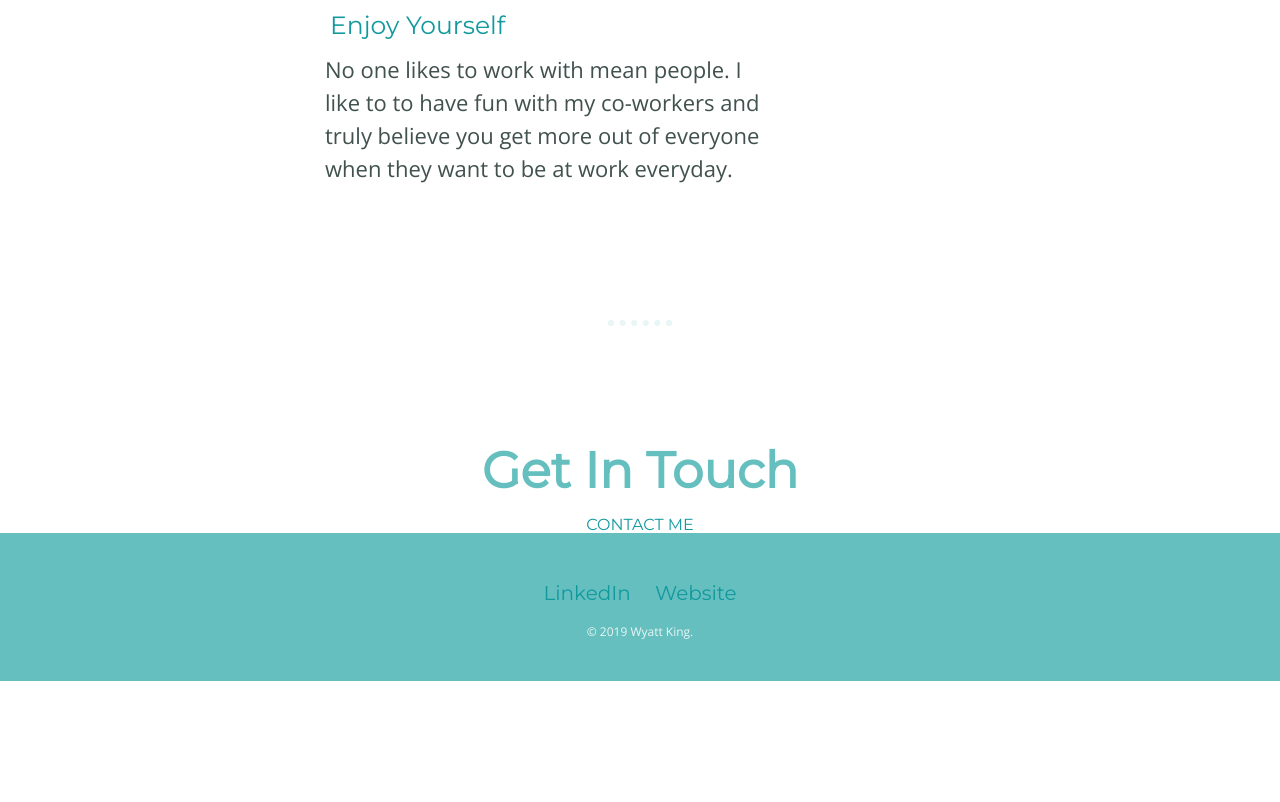
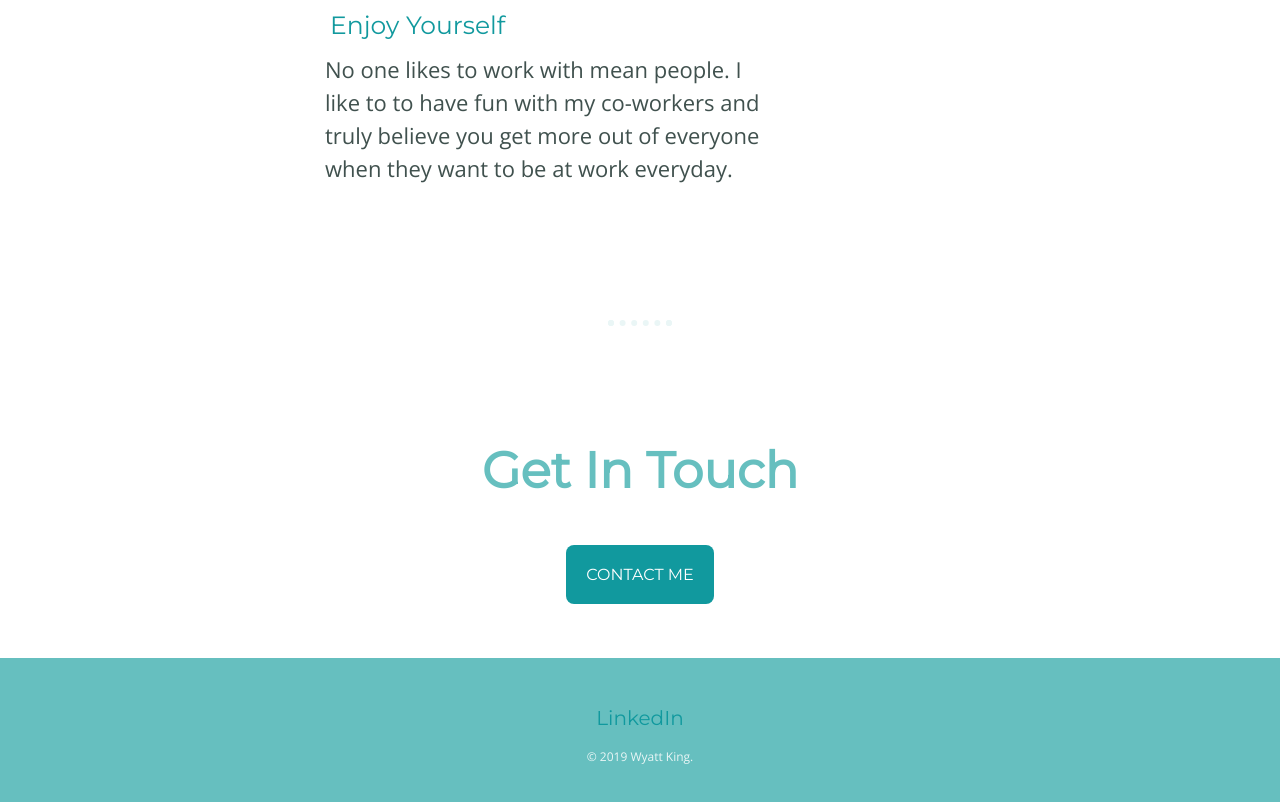
Before and after one commit to wking8/mySite, a plain HTML site: page index.html in a window 1280 px wide. Shown: the part 2440-3242 px from the top of the page. Before the commit the page ends 3121 px from the top, so only its background shows below. Drawn offline with nearby package versions, Linux system fonts and the light colour scheme; grey boxes are pictures that could not be loaded.

Commit message:
Fix button

```diff
--- a/css/style.css
+++ b/css/style.css
@@ -179,6 +179,18 @@ p {
 .bottom-container {
 	background-color: #66bfbf;
     padding: 50px 0 20px;
+    margin-top: 75px;
+}
+.btn {
+    background-color: #11999e;
+    color: white;
+    padding: 20px;
+    margin: 100px;
+    border-radius: 8px;
+}
+.btn:hover {
+    background-color: #66bfbf;
+    color: white;
 }
 .code-img {
 	width: 15%;
@@ -186,7 +198,8 @@ p {
 	margin-right: 30px;
 }
 .contact-me h2 {
-	font-size: 50px;
+    font-size: 50px;
+    margin: 50px;
 }
 .copyright {
     color: #eaf6f6;
--- a/index.html
+++ b/index.html
@@ -53,7 +53,7 @@
 		  </div>
 		  <div class="bottom-container">
 			<a class="footer-link" href="https://www.linkedin.com/in/wyatt-king-wking/">LinkedIn</a>
-			<a class="footer-link" href="https://www.appbrewery.co/">Website</a>
+			<!-- <a class="footer-link" href="https://www.appbrewery.co/">Website</a> -->
 			<p class='copyright'>© 2019 Wyatt King.</p>
 		  </div>
 
```
